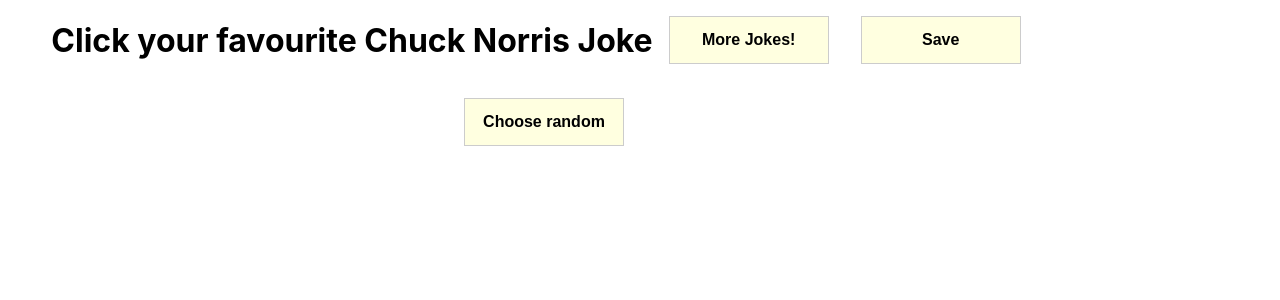
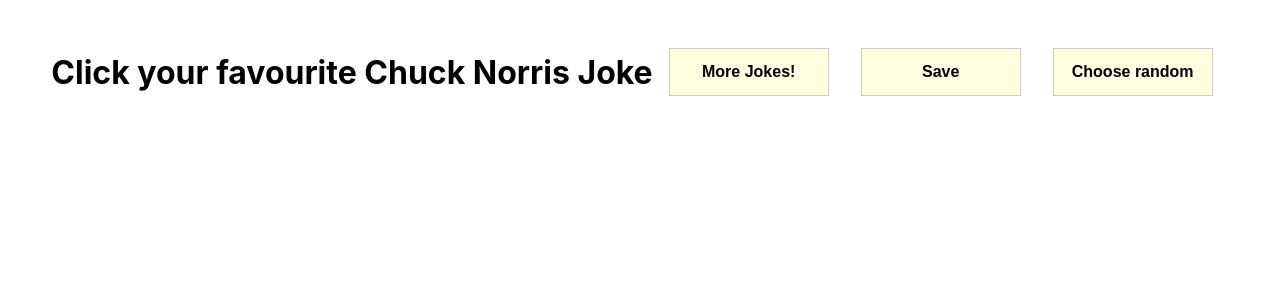
Before and after one commit to reposman33/frontmen-code-assignment, a React (Create React App) app: page / in a window 1280 px wide. Shown: the top 300 px of the page. Built offline with nearby package versions, Linux system fonts and the light colour scheme.

Commit message:
styling tweaks

```diff
--- a/src/components/joke.scss
+++ b/src/components/joke.scss
@@ -1,17 +1,18 @@
 .card {
+	background-color: darkslategrey;
+	border-radius: 5px;
+	box-shadow: 5px 5px 5px 5px #ccc;
+	color: white;
+	cursor: pointer;
 	display: inline-table;
+	min-height: 150px;
 	width: 15%;
-	min-height: 150px;
-	box-shadow: 5px 5px 5px 5px #ccc;
 	margin: 1%;
 	padding: 1%;
-	border-radius: 5px;
-	background-color: darkslategrey;
-	color: white;
 
 	&.selected {
-		background-color: azure;
+		background-color: #f0ffff;
 		color: darkblue;
-		border: 1px solid red;
+		border: 1px inset solid red;
 	}
 }
--- a/src/components/jokes.scss
+++ b/src/components/jokes.scss
@@ -1,9 +1,10 @@
 .container {
-	width: 85%;
+	width: 100%;
 	display: flex;
 	flex-direction: row;
 	flex-wrap: wrap;
 	justify-content: center;
+	margin-top: 2rem;
 
 	& button {
 		width: 10rem;
```
